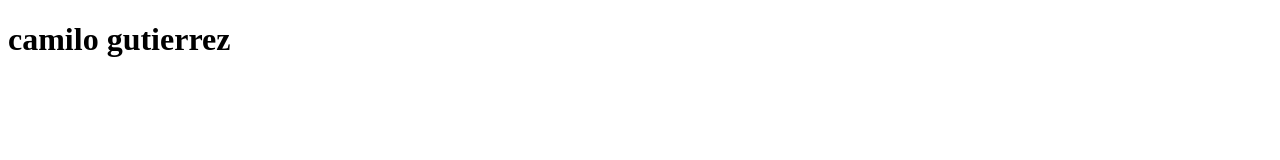
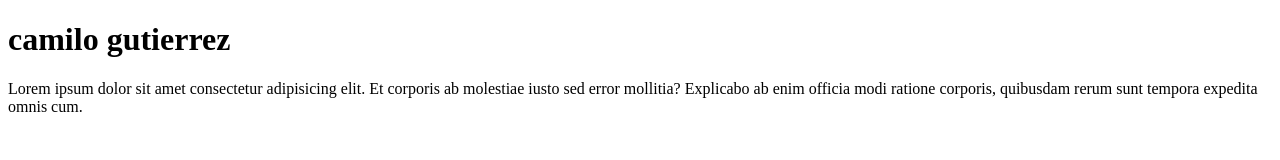
Before and after one commit to camilein-1/primer-repositorio, a plain HTML site: page index.html in a window 1280 px wide. Drawn offline with Linux system fonts and the light colour scheme.

Commit message:
agregamos un parrafo

```diff
--- a/index.html
+++ b/index.html
@@ -8,5 +8,8 @@
 </head>
 <body>
     <h1>camilo gutierrez </h1>
+    <p>Lorem ipsum dolor sit amet consectetur adipisicing elit.
+        Et corporis ab molestiae iusto sed error mollitia? Explicabo ab enim officia modi ratione
+        corporis, quibusdam rerum sunt tempora expedita omnis cum.</p>
 </body>
 </html>
```
